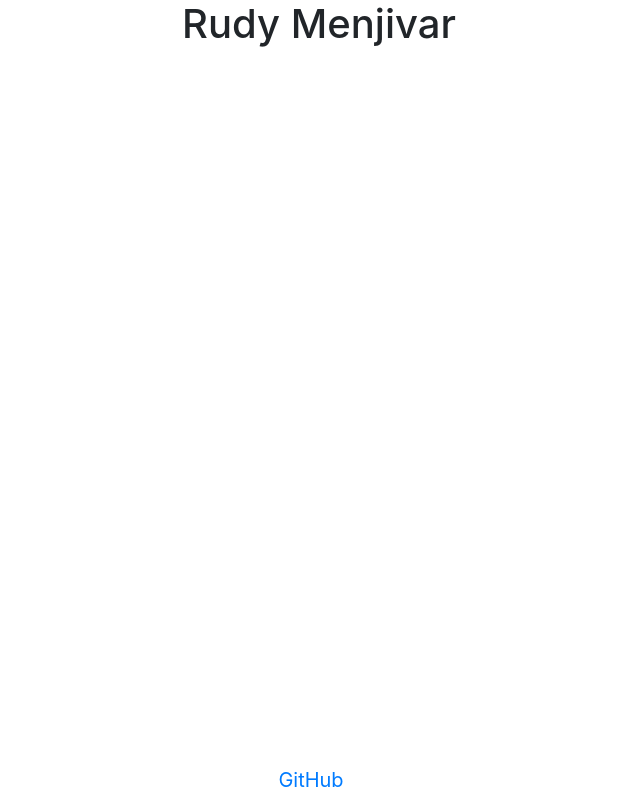
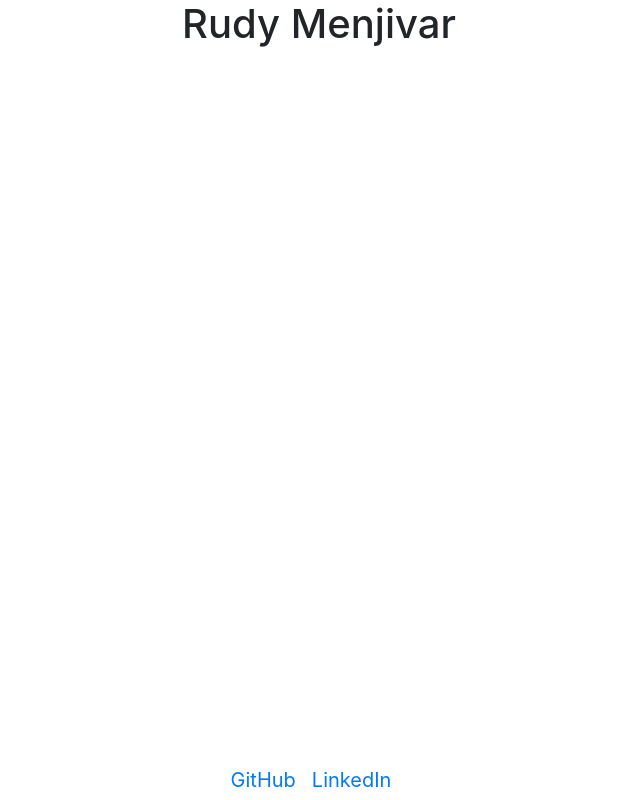
Before and after one commit to Rudy-Menjivar/portfolio, a React (Create React App) app: page / in a window 1280 px wide. Shown: the whole page, without its empty margins (321-961 px from the left). Built offline with nearby package versions, Linux system fonts and the light colour scheme.

Commit message:
LinkedIn link

```diff
--- a/src/components/Footer/index.js
+++ b/src/components/Footer/index.js
@@ -7,6 +7,9 @@ export default class Footer extends Component {
         <a className="navbar-brand" href="https://github.com/Rudy-Menjivar" target="_blank">
           GitHub
         </a>
+        <a className="navbar-brand" href="https://www.linkedin.com/in/rudy-menjivar-" target="_blank">
+          LinkedIn
+        </a>
       </div>
     )
   }
```
